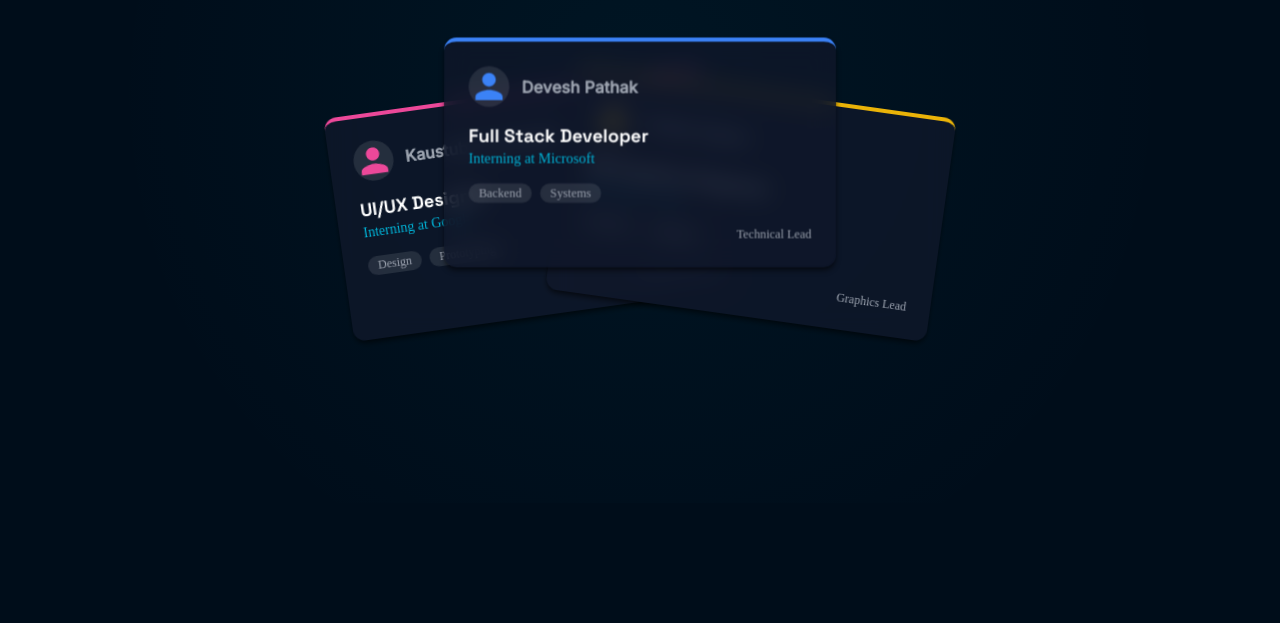
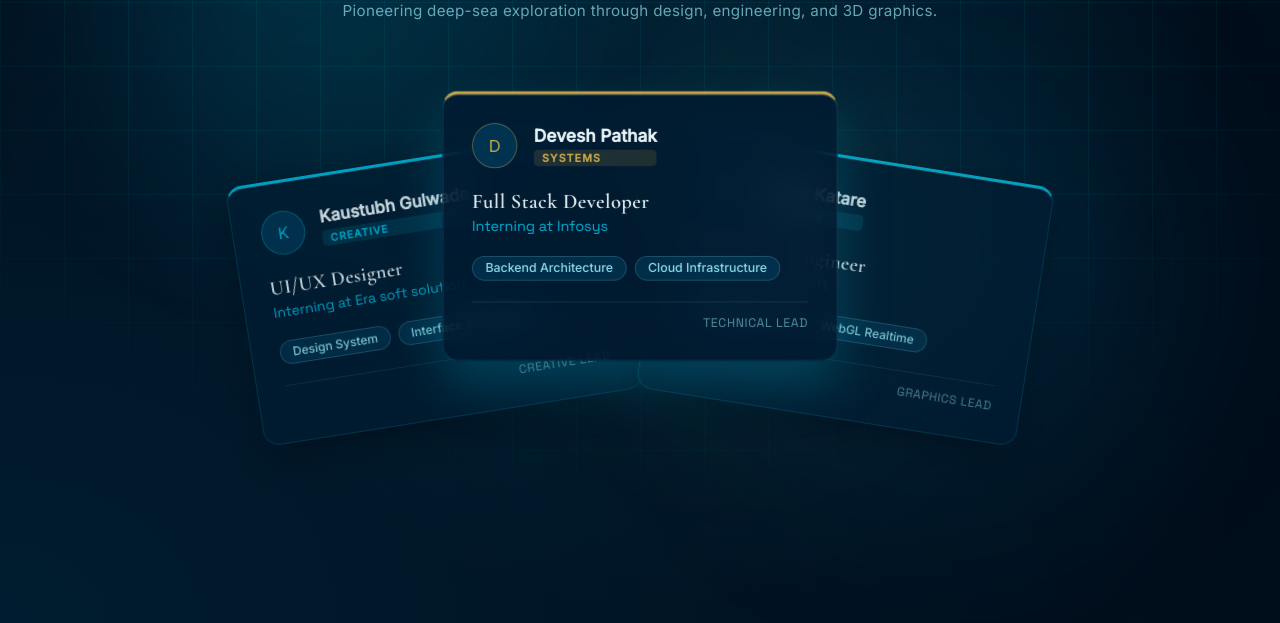
Before and after one commit to Omkar-SK/HackOcean, a website built with Vite: page about.html in a window 1280 px wide. Shown: the part 318-941 px from the top of the page. Before the commit the page ends 821 px from the top, so only its background shows below. Built offline with nearby package versions, Linux system fonts and the light colour scheme.

Commit message:
improved other new pages

```diff
--- a/about.css
+++ b/about.css
@@ -1,161 +1,309 @@
+/* ── LAYOUT & OCEAN PAGE RESET ───────────────── */
 .about-page {
-  background-color: #000d1a;
+  background-color: var(--blue-abyss);
   min-height: 100vh;
   margin: 0;
   padding: 0;
-  color: white;
+  color: var(--white);
   display: flex;
   flex-direction: column;
+  position: relative;
+  overflow-x: hidden;
+  font-family: var(--font-body);
 }
 
+/* ── ANIMATED OCEAN BACKGROUND ────────────────── */
+.about-bg-container {
+  position: absolute;
+  inset: 0;
+  z-index: 0;
+  pointer-events: none;
+  overflow: hidden;
+}
+
+.bg-gradient-top {
+  position: absolute;
+  inset: 0;
+  background: radial-gradient(ellipse at top center, rgba(0, 180, 216, 0.18), transparent 70%);
+}
+
+.bg-gradient-bottom {
+  position: absolute;
+  inset: 0;
+  background: radial-gradient(ellipse at bottom left, rgba(0, 77, 115, 0.25), transparent 70%);
+}
+
+.bg-grid-mask {
+  position: absolute;
+  inset: 0;
+  background-image: linear-gradient(to right, rgba(0, 180, 216, 0.08) 1px, transparent 1px),
+                    linear-gradient(to bottom, rgba(0, 180, 216, 0.08) 1px, transparent 1px);
+  background-size: 4rem 4rem;
+  -webkit-mask-image: radial-gradient(ellipse 70% 60% at 50% 30%, #000 60%, transparent 100%);
+  mask-image: radial-gradient(ellipse 70% 60% at 50% 30%, #000 60%, transparent 100%);
+}
+
+/* Bioluminescent Orbs */
+.orb {
+  position: absolute;
+  border-radius: 50%;
+  filter: blur(100px);
+  animation: pulseOrb 6s ease-in-out infinite alternate;
+}
+
+.orb-1 {
+  top: 15%;
+  left: 10%;
+  width: 22rem;
+  height: 22rem;
+  background-color: rgba(0, 180, 216, 0.15);
+}
+
+.orb-2 {
+  bottom: 15%;
+  right: 10%;
+  width: 26rem;
+  height: 26rem;
+  background-color: rgba(0, 105, 148, 0.25);
+  animation-delay: 2s;
+}
+
+.orb-3 {
+  top: 45%;
+  right: 30%;
+  width: 18rem;
+  height: 18rem;
+  background-color: rgba(201, 168, 76, 0.12); /* Abyssal Gold glow */
+  animation-delay: 4s;
+}
+
+@keyframes pulseOrb {
+  0% { opacity: 0.6; transform: scale(1) translateY(0); }
+  100% { opacity: 1; transform: scale(1.1) translateY(-15px); }
+}
+
+/* Mouse Follow Light */
+.mouse-follow-light {
+  pointer-events: none;
+  position: fixed;
+  width: 28rem;
+  height: 28rem;
+  border-radius: 50%;
+  opacity: 0.18;
+  filter: blur(90px);
+  background: radial-gradient(circle, rgba(0, 180, 216, 0.4), transparent);
+  transition: transform 0.15s ease-out;
+  z-index: 2;
+  top: -14rem;
+  left: -14rem;
+}
+
+/* ── MAIN CONTENT AREA ────────────────────────── */
 .about-main {
   flex: 1;
   display: flex;
   flex-direction: column;
   align-items: center;
   justify-content: center;
-  padding-top: 100px;
+  padding: 8rem 2rem 4rem 2rem;
   position: relative;
-  overflow: hidden;
-  background: radial-gradient(circle at center, rgba(0, 180, 216, 0.05) 0%, transparent 70%);
+  z-index: 10;
 }
 
 .about-header {
   text-align: center;
-  margin-bottom: 2rem;
+  margin-bottom: 2.5rem;
+  max-width: 600px;
 }
 
 .about-header .eyebrow {
   justify-content: center;
 }
 
-/* ── ABOUT US CARDS ───────────────────────────── */
+.about-subtitle {
+  font-family: var(--font-body);
+  font-size: 0.95rem;
+  color: var(--muted);
+  margin-top: 0.75rem;
+  letter-spacing: 0.02em;
+  line-height: 1.6;
+}
+
+/* ── 3D CARD STACK CONTAINER ──────────────────── */
 .about-cards-container {
   position: relative;
   display: flex;
-  height: 500px;
+  height: 480px;
   width: 100%;
-  max-width: 800px;
+  max-width: 820px;
   align-items: center;
   justify-content: center;
   perspective: 1000px;
+  margin-top: 1rem;
 }
 
+/* ── OCEAN GLASS CARDS ────────────────────────── */
 .about-card {
   position: absolute;
   left: 0;
   right: 0;
-  top: 10%;
+  top: 5%;
   margin-left: auto;
   margin-right: auto;
   width: 24rem;
   flex-shrink: 0;
   cursor: pointer;
-  border-radius: 0.75rem;
-  background-color: rgba(15, 23, 42, 0.8);
-  backdrop-filter: blur(12px);
-  padding: 1.5rem;
-  box-shadow: 0 4px 6px -1px rgba(0, 0, 0, 0.5), 0 2px 4px -1px rgba(0, 0, 0, 0.3);
-  border-top: 4px solid;
-  transition: box-shadow 0.3s ease, transform 0.5s cubic-bezier(0.25, 1, 0.5, 1);
+  border-radius: 1rem;
+  background: rgba(0, 26, 48, 0.75);
+  backdrop-filter: blur(20px);
+  -webkit-backdrop-filter: blur(20px);
+  padding: 1.75rem;
+  border: 1px solid rgba(0, 180, 216, 0.2);
+  box-shadow: 0 15px 35px rgba(0, 13, 26, 0.8), inset 0 1px 0 rgba(255, 255, 255, 0.1);
+  transition: box-shadow 0.4s ease, border-color 0.4s ease, transform 0.5s cubic-bezier(0.25, 1, 0.5, 1);
   transform-style: preserve-3d;
   will-change: transform;
 }
 
 .about-card:hover {
-  box-shadow: 0 25px 50px -12px rgba(0, 0, 0, 0.75);
+  border-color: rgba(0, 180, 216, 0.5);
+  box-shadow: 0 25px 60px rgba(0, 180, 216, 0.2), inset 0 1px 1px rgba(255, 255, 255, 0.2);
 }
 
-.about-card[data-variant="pink"] { border-top-color: #ec4899; }
-.about-card[data-variant="blue"] { border-top-color: #3b82f6; }
-.about-card[data-variant="yellow"] { border-top-color: #eab308; }
+/* Card Ocean Variants */
+.about-card[data-variant="cyan"] {
+  border-top: 3px solid var(--blue-bright);
+}
+.about-card[data-variant="gold"] {
+  border-top: 3px solid var(--gold);
+}
+.about-card[data-variant="aqua"] {
+  border-top: 3px solid #06b6d4;
+}
 
 .about-card-inner {
-  transform: translateZ(20px);
+  transform: translateZ(25px);
   pointer-events: none;
 }
 
+/* Card Header & Avatar */
 .card-header {
   display: flex;
   align-items: center;
-  gap: 0.75rem;
-  margin-bottom: 1rem;
+  gap: 1rem;
+  margin-bottom: 1.25rem;
 }
 
 .card-avatar {
   display: flex;
-  height: 2.5rem;
-  width: 2.5rem;
+  height: 2.75rem;
+  width: 2.75rem;
   align-items: center;
   justify-content: center;
-  border-radius: 9999px;
-  background-color: rgba(255, 255, 255, 0.1);
-  color: white;
+  border-radius: 50%;
+  border: 1px solid rgba(255, 255, 255, 0.15);
+  background: rgba(0, 105, 148, 0.3);
 }
-.card-avatar.bg-pink { color: #ec4899; }
-.card-avatar.bg-blue { color: #3b82f6; }
-.card-avatar.bg-yellow { color: #eab308; }
+.card-avatar.bg-cyan { color: var(--blue-bright); border-color: rgba(0, 180, 216, 0.4); }
+.card-avatar.bg-gold { color: var(--gold); border-color: rgba(201, 168, 76, 0.4); }
+.card-avatar.bg-aqua { color: #06b6d4; border-color: rgba(6, 182, 212, 0.4); }
+
+.card-name-box {
+  display: flex;
+  flex-direction: column;
+  gap: 0.25rem;
+}
 
 .card-name {
   font-weight: 600;
-  color: #9ca3af;
+  font-size: 1.05rem;
+  color: var(--white);
   font-family: var(--font-body);
 }
 
+.card-badge {
+  display: inline-block;
+  font-size: 0.65rem;
+  font-weight: 600;
+  letter-spacing: 0.1em;
+  text-transform: uppercase;
+  padding: 0.1rem 0.5rem;
+  border-radius: 4px;
+}
+.badge-cyan { background: rgba(0, 180, 216, 0.15); color: var(--blue-bright); }
+.badge-gold { background: rgba(201, 168, 76, 0.15); color: var(--gold); }
+.badge-aqua { background: rgba(6, 182, 212, 0.15); color: #22d3ee; }
+
+/* Card Details */
 .card-details {
-  margin-bottom: 1rem;
+  margin-bottom: 1.25rem;
 }
 
 .card-role {
-  font-size: 1.125rem;
-  font-weight: 700;
-  color: white;
-  font-family: var(--font-alt);
+  font-size: 1.25rem;
+  font-weight: 600;
+  color: var(--white);
+  font-family: var(--font-display);
+  letter-spacing: 0.02em;
 }
 
 .card-intern {
   font-size: 0.875rem;
   color: var(--blue-bright);
-  margin-top: 0.25rem;
+  margin-top: 0.2rem;
+  font-family: var(--font-alt);
 }
 
+/* Card Tags */
 .card-tags {
   display: flex;
   flex-wrap: wrap;
   gap: 0.5rem;
-  margin-bottom: 1rem;
+  margin-bottom: 1.25rem;
 }
 
 .card-tags span {
   border-radius: 9999px;
-  background-color: rgba(255, 255, 255, 0.1);
-  padding: 0.125rem 0.625rem;
+  background: rgba(0, 105, 148, 0.25);
+  border: 1px solid rgba(144, 224, 239, 0.2);
+  padding: 0.2rem 0.75rem;
   font-size: 0.75rem;
   font-weight: 500;
-  color: #9ca3af;
+  color: var(--blue-light);
 }
 
+/* Card Footer */
 .card-footer {
-  padding-top: 0.5rem;
+  padding-top: 0.75rem;
+  border-top: 1px solid rgba(144, 224, 239, 0.1);
   text-align: right;
   font-size: 0.75rem;
-  color: #9ca3af;
+  font-family: var(--font-alt);
+  color: rgba(144, 224, 239, 0.6);
+  letter-spacing: 0.05em;
+  text-transform: uppercase;
 }
 
-/* ── DEFAULT CARD POSITIONS ───────────────────── */
+/* ── DEFAULT CARD 3D STACK POSITIONS ───────────── */
 
-/* Back left */
+/* Back left (farther spaced) */
 .about-card.pos-0 {
-  transform: rotate(-8deg) translateX(-30%) translateY(10%) translateZ(0);
-  z-index: 0;
+  transform: rotate(-9deg) translateX(-55%) translateY(8%) translateZ(0);
+  z-index: 5;
+  opacity: 0.85;
 }
+
 /* Front center */
 .about-card.pos-1 {
-  transform: rotate(0deg) translateX(0%) translateY(-5%) translateZ(20px);
-  z-index: 20;
+  transform: rotate(0deg) translateX(0%) translateY(-2%) translateZ(30px);
+  z-index: 25;
+  opacity: 1;
+  box-shadow: 0 25px 50px rgba(0, 180, 216, 0.25), inset 0 1px 1px rgba(255, 255, 255, 0.25);
 }
-/* Back right */
+
+/* Back right (farther spaced) */
 .about-card.pos-2 {
-  transform: rotate(8deg) translateX(30%) translateY(10%) translateZ(0);
-  z-index: 10;
+  transform: rotate(9deg) translateX(55%) translateY(8%) translateZ(0);
+  z-index: 15;
+  opacity: 0.85;
 }
--- a/about.html
+++ b/about.html
@@ -1,14 +1,31 @@
 <!DOCTYPE html>
 <html lang="en">
+
 <head>
   <meta charset="UTF-8" />
   <meta name="viewport" content="width=device-width, initial-scale=1.0" />
   <title>About Us – ABYSS</title>
-  <link href="https://fonts.googleapis.com/css2?family=Cormorant+Garamond:ital,wght@0,300;0,400;0,600;1,300;1,400&family=Inter:wght@300;400;500&family=Space+Grotesk:wght@300;400;500;600;700&display=swap" rel="stylesheet" />
+  <link
+    href="https://fonts.googleapis.com/css2?family=Cormorant+Garamond:ital,wght@0,300;0,400;0,600;1,300;1,400&family=Inter:wght@300;400;500&family=Space+Grotesk:wght@300;400;500;600;700&display=swap"
+    rel="stylesheet" />
   <link rel="stylesheet" href="style.css" />
   <link rel="stylesheet" href="about.css" />
 </head>
+
 <body class="about-page">
+  <!-- Animated Background Elements -->
+  <div class="about-bg-container">
+    <div class="bg-gradient-top"></div>
+    <div class="bg-gradient-bottom"></div>
+    <div class="bg-grid-mask"></div>
+    <div class="orb orb-1"></div>
+    <div class="orb orb-2"></div>
+    <div class="orb orb-3"></div>
+  </div>
+
+  <!-- Mouse Follow Light -->
+  <div class="mouse-follow-light" id="mouseLight"></div>
+
   <!-- Navigation (mini-navbar) -->
   <header class="mini-navbar" id="mainNav">
     <div class="mini-navbar-container">
@@ -49,73 +66,83 @@
     </div>
   </header>
 
-  <!-- About Content -->
+  <!-- About Main Content -->
   <main class="about-main">
     <div class="about-header">
       <div class="eyebrow">08 — The Team</div>
-      <h1 class="section-title">About<br/><em>Us</em></h1>
+      <h1 class="section-title">About<br /><em>Us</em></h1>
+      <p class="about-subtitle">Pioneering deep-sea exploration through design, engineering, and 3D graphics.</p>
     </div>
 
-    <!-- 3D Card Container -->
+    <!-- 3D Card Stack Container -->
     <div class="about-cards-container" id="aboutCardsContainer">
       <!-- Card 1: Kaustubh -->
-      <div class="about-card pos-0" data-variant="pink">
+      <div class="about-card pos-0" data-variant="cyan">
         <div class="about-card-inner">
           <div class="card-header">
-            <div class="card-avatar bg-pink">
-              <svg viewBox="0 0 24 24" fill="currentColor" class="w-6 h-6"><path d="M12 12c2.21 0 4-1.79 4-4s-1.79-4-4-4-4 1.79-4 4 1.79 4 4 4zm0 2c-2.67 0-8 1.34-8 4v2h16v-2c0-2.66-5.33-4-8-4z"/></svg>
+            <div class="card-avatar bg-cyan">
+              K
             </div>
-            <span class="card-name">Kaustubh Guylwade</span>
+            <div class="card-name-box">
+              <span class="card-name">Kaustubh Gulwade</span>
+              <span class="card-badge badge-cyan">Creative</span>
+            </div>
           </div>
           <div class="card-details">
             <h3 class="card-role">UI/UX Designer</h3>
-            <p class="card-intern">Interning at Google</p>
+            <p class="card-intern">Interning at Era soft solution</p>
           </div>
           <div class="card-tags">
-            <span>Design</span>
-            <span>Prototyping</span>
+            <span>Design System</span>
+            <span>Interface Architecture</span>
           </div>
           <div class="card-footer">Creative Lead</div>
         </div>
       </div>
 
       <!-- Card 2: Devesh -->
-      <div class="about-card pos-1" data-variant="blue">
+      <div class="about-card pos-1" data-variant="gold">
         <div class="about-card-inner">
           <div class="card-header">
-            <div class="card-avatar bg-blue">
-              <svg viewBox="0 0 24 24" fill="currentColor" class="w-6 h-6"><path d="M12 12c2.21 0 4-1.79 4-4s-1.79-4-4-4-4 1.79-4 4 1.79 4 4 4zm0 2c-2.67 0-8 1.34-8 4v2h16v-2c0-2.66-5.33-4-8-4z"/></svg>
+            <div class="card-avatar bg-gold">
+              D
             </div>
-            <span class="card-name">Devesh Pathak</span>
+            <div class="card-name-box">
+              <span class="card-name">Devesh Pathak</span>
+              <span class="card-badge badge-gold">Systems</span>
+            </div>
           </div>
           <div class="card-details">
             <h3 class="card-role">Full Stack Developer</h3>
-            <p class="card-intern">Interning at Microsoft</p>
+            <p class="card-intern">Interning at Infosys</p>
           </div>
           <div class="card-tags">
-            <span>Backend</span>
-            <span>Systems</span>
+            <span>Backend Architecture</span>
+            <span>Cloud Infrastructure</span>
           </div>
           <div class="card-footer">Technical Lead</div>
         </div>
       </div>
 
       <!-- Card 3: Omkar -->
-      <div class="about-card pos-2" data-variant="yellow">
+      <div class="about-card pos-2" data-variant="aqua">
         <div class="about-card-inner">
           <div class="card-header">
-            <div class="card-avatar bg-yellow">
-              <svg viewBox="0 0 24 24" fill="currentColor" class="w-6 h-6"><path d="M12 12c2.21 0 4-1.79 4-4s-1.79-4-4-4-4 1.79-4 4 1.79 4 4 4zm0 2c-2.67 0-8 1.34-8 4v2h16v-2c0-2.66-5.33-4-8-4z"/></svg>
+            <div class="card-avatar bg-aqua">
+              O
             </div>
-            <span class="card-name">Omkar Katare</span>
+            <div class="card-name-box">
+              <span class="card-name">Omkar Katare</span>
+              <span class="card-badge badge-aqua">Graphics</span>
+            </div>
           </div>
           <div class="card-details">
             <h3 class="card-role">3D Graphics Engineer</h3>
-            <p class="card-intern">Interning at Unity</p>
+            <p class="card-intern">Interning at Opensoft</p>
           </div>
           <div class="card-tags">
-            <span>Three.js</span>
-            <span>WebGL</span>
+            <span>Three.js Shaders</span>
+            <span>WebGL Realtime</span>
           </div>
           <div class="card-footer">Graphics Lead</div>
         </div>
@@ -125,4 +152,5 @@
 
   <script src="about.js"></script>
 </body>
+
 </html>
--- a/contact.css
+++ b/contact.css
@@ -13,8 +13,7 @@
 .contact-page {
   margin: 0;
   padding: 0;
-  background: var(--slate-950);
-  background: linear-gradient(to bottom right, var(--slate-950), var(--slate-900), var(--slate-950));
+  background-color: var(--blue-abyss);
   min-height: 100vh;
   width: 100%;
   overflow-x: hidden;
@@ -34,20 +33,20 @@
 .bg-gradient-top {
   position: absolute;
   inset: 0;
-  background: radial-gradient(ellipse at top right, rgba(30, 58, 138, 0.2), transparent, transparent);
+  background: radial-gradient(ellipse at top center, rgba(0, 180, 216, 0.18), transparent 70%);
 }
 
 .bg-gradient-bottom {
   position: absolute;
   inset: 0;
-  background: radial-gradient(ellipse at bottom left, rgba(88, 28, 135, 0.2), transparent, transparent);
+  background: radial-gradient(ellipse at bottom left, rgba(0, 77, 115, 0.25), transparent 70%);
 }
 
 .bg-grid-mask {
   position: absolute;
   inset: 0;
-  background-image: linear-gradient(to right, var(--slate-800) 1px, transparent 1px),
-                    linear-gradient(to bottom, var(--slate-800) 1px, transparent 1px);
+  background-image: linear-gradient(to right, rgba(0, 180, 216, 0.08) 1px, transparent 1px),
+                    linear-gradient(to bottom, rgba(0, 180, 216, 0.08) 1px, transparent 1px);
   background-size: 4rem 4rem;
   -webkit-mask-image: radial-gradient(ellipse 60% 50% at 50% 0%, #000 70%, transparent 100%);
   mask-image: radial-gradient(ellipse 60% 50% at 50% 0%, #000 70%, transparent 100%);
@@ -57,45 +56,45 @@
   position: absolute;
   border-radius: 50%;
   filter: blur(128px);
-  animation: pulseOrb 4s cubic-bezier(0.4, 0, 0.6, 1) infinite;
+  animation: pulseOrb 6s ease-in-out infinite alternate;
 }
 
 .orb-1 {
-  top: 5rem;
-  left: 5rem;
-  width: 18rem;
-  height: 18rem;
-  background-color: rgba(37, 99, 235, 0.3); /* blue-600 */
+  top: 15%;
+  left: 10%;
+  width: 22rem;
+  height: 22rem;
+  background-color: rgba(0, 180, 216, 0.15);
 }
 
 .orb-2 {
-  bottom: 5rem;
-  right: 5rem;
-  width: 24rem;
-  height: 24rem;
-  background-color: rgba(147, 51, 234, 0.2); /* purple-600 */
-  animation-delay: 0.7s;
+  bottom: 15%;
+  right: 10%;
+  width: 26rem;
+  height: 26rem;
+  background-color: rgba(0, 105, 148, 0.25);
+  animation-delay: 2s;
 }
 
 @keyframes pulseOrb {
-  0%, 100% { opacity: 1; transform: scale(1); }
-  50% { opacity: 0.5; transform: scale(0.95); }
+  0% { opacity: 0.6; transform: scale(1) translateY(0); }
+  100% { opacity: 1; transform: scale(1.1) translateY(-15px); }
 }
 
 /* ── MOUSE FOLLOW LIGHT ───────────────────────── */
 .mouse-follow-light {
   pointer-events: none;
   position: fixed;
-  width: 24rem;
-  height: 24rem;
+  width: 28rem;
+  height: 28rem;
   border-radius: 50%;
-  opacity: 0.2;
-  filter: blur(100px);
-  background: radial-gradient(circle, rgba(147, 51, 234, 0.3), transparent);
-  transition: all 0.2s ease-out;
-  z-index: 5;
-  top: -12rem;
-  left: -12rem;
+  opacity: 0.18;
+  filter: blur(90px);
+  background: radial-gradient(circle, rgba(0, 180, 216, 0.4), transparent);
+  transition: transform 0.15s ease-out;
+  z-index: 2;
+  top: -14rem;
+  left: -14rem;
 }
 
 /* ── MAIN CONTENT ─────────────────────────────── */
@@ -120,18 +119,15 @@
   display: inline-block;
   margin-bottom: 1rem;
   padding: 0.375rem 1rem;
-  background: linear-gradient(to right, rgba(59, 130, 246, 0.1), rgba(168, 85, 247, 0.1));
+  background: rgba(0, 180, 216, 0.15);
   border-radius: 9999px;
-  border: 1px solid rgba(59, 130, 246, 0.2);
+  border: 1px solid rgba(0, 180, 216, 0.3);
 }
 
 .contact-badge-text {
   font-size: 0.875rem;
   font-weight: 500;
-  background: linear-gradient(to right, #60a5fa, #c084fc); /* blue-400 to purple-400 */
-  -webkit-background-clip: text;
-  background-clip: text;
-  color: transparent;
+  color: var(--blue-bright);
 }
 
 .contact-title {
@@ -182,18 +178,21 @@
 
 .social-card-inner {
   position: relative;
-  background: linear-gradient(to bottom right, rgba(30, 41, 59, 0.5), rgba(15, 23, 42, 0.5));
-  backdrop-filter: blur(24px);
+  background: rgba(0, 26, 48, 0.75);
+  backdrop-filter: blur(20px);
+  -webkit-backdrop-filter: blur(20px);
   border-radius: 1rem;
   padding: 2rem;
-  border: 1px solid rgba(51, 65, 85, 0.5);
+  border: 1px solid rgba(0, 180, 216, 0.2);
+  box-shadow: 0 15px 35px rgba(0, 13, 26, 0.8), inset 0 1px 0 rgba(255, 255, 255, 0.1);
   overflow: hidden;
   transition: all 0.5s ease;
 }
 
 .social-card:hover .social-card-inner {
   transform: scale(1.05);
-  border-color: rgba(71, 85, 105, 0.5);
+  border-color: rgba(0, 180, 216, 0.5);
+  box-shadow: 0 25px 60px rgba(0, 180, 216, 0.2), inset 0 1px 1px rgba(255, 255, 255, 0.2);
 }
 
 .hover-gradient {
@@ -203,7 +202,7 @@
   opacity: 0;
   transition: opacity 0.5s ease;
 }
-.social-card:hover .hover-gradient { opacity: 0.1; }
+.social-card:hover .hover-gradient { opacity: 0.15; }
 
 .hover-glow {
   position: absolute;
@@ -289,23 +288,23 @@
 .social-card:hover .shimmer-effect { transform: translateX(100%); }
 
 /* CSS Variables for Gradients used in HTML inline styles mapping */
-.from-blue-600 { --tw-gradient-from: #2563eb; }
-.to-blue-400 { --tw-gradient-to: #60a5fa; }
+.from-blue-600 { --tw-gradient-from: #00b4d8; }
+.to-blue-400 { --tw-gradient-to: #90e0ef; }
 
-.from-gray-700 { --tw-gradient-from: #374151; }
-.to-gray-500 { --tw-gradient-to: #6b7280; }
+.from-gray-700 { --tw-gradient-from: #0077b6; }
+.to-gray-500 { --tw-gradient-to: #00b4d8; }
 
-.from-slate-800 { --tw-gradient-from: #1e293b; }
-.to-slate-600 { --tw-gradient-to: #475569; }
+.from-slate-800 { --tw-gradient-from: #0096c7; }
+.to-slate-600 { --tw-gradient-to: #48cae4; }
 
-.from-purple-600 { --tw-gradient-from: #9333ea; }
-.to-orange-500 { --tw-gradient-to: #f97316; }
+.from-purple-600 { --tw-gradient-from: #c9a84c; } /* Gold */
+.to-orange-500 { --tw-gradient-to: #e8c468; }
 
-.from-indigo-600 { --tw-gradient-from: #4f46e5; }
-.to-purple-600 { --tw-gradient-to: #9333ea; }
+.from-indigo-600 { --tw-gradient-from: #00b4d8; }
+.to-purple-600 { --tw-gradient-to: #c9a84c; } /* Cyan to Gold */
 
-.from-red-600 { --tw-gradient-from: #dc2626; }
-.to-red-400 { --tw-gradient-to: #f87171; }
+.from-red-600 { --tw-gradient-from: #06b6d4; } /* Aqua */
+.to-red-400 { --tw-gradient-to: #22d3ee; }
 
 
 /* ── BOTTOM CTA ───────────────────────────────── */
@@ -320,19 +319,20 @@
   align-items: center;
   gap: 0.5rem;
   padding: 0.75rem 2rem;
-  background: linear-gradient(to right, #2563eb, #9333ea);
+  background: rgba(0, 180, 216, 0.2);
+  border: 1px solid rgba(0, 180, 216, 0.5);
   border-radius: 9999px;
-  color: white;
+  color: var(--blue-bright);
   font-family: var(--font-body);
   font-weight: 500;
-  border: none;
   cursor: pointer;
   overflow: hidden;
   transition: all 0.3s ease;
 }
 .cta-button:hover {
   transform: scale(1.05);
-  box-shadow: 0 10px 15px -3px rgba(168, 85, 247, 0.25), 0 4px 6px -2px rgba(168, 85, 247, 0.1);
+  background: rgba(0, 180, 216, 0.3);
+  box-shadow: 0 10px 20px rgba(0, 180, 216, 0.2), inset 0 0 10px rgba(0, 180, 216, 0.4);
 }
 
 .cta-text { position: relative; z-index: 10; }
```
Also changed, not shown: about.js (+18 -10 lines).
